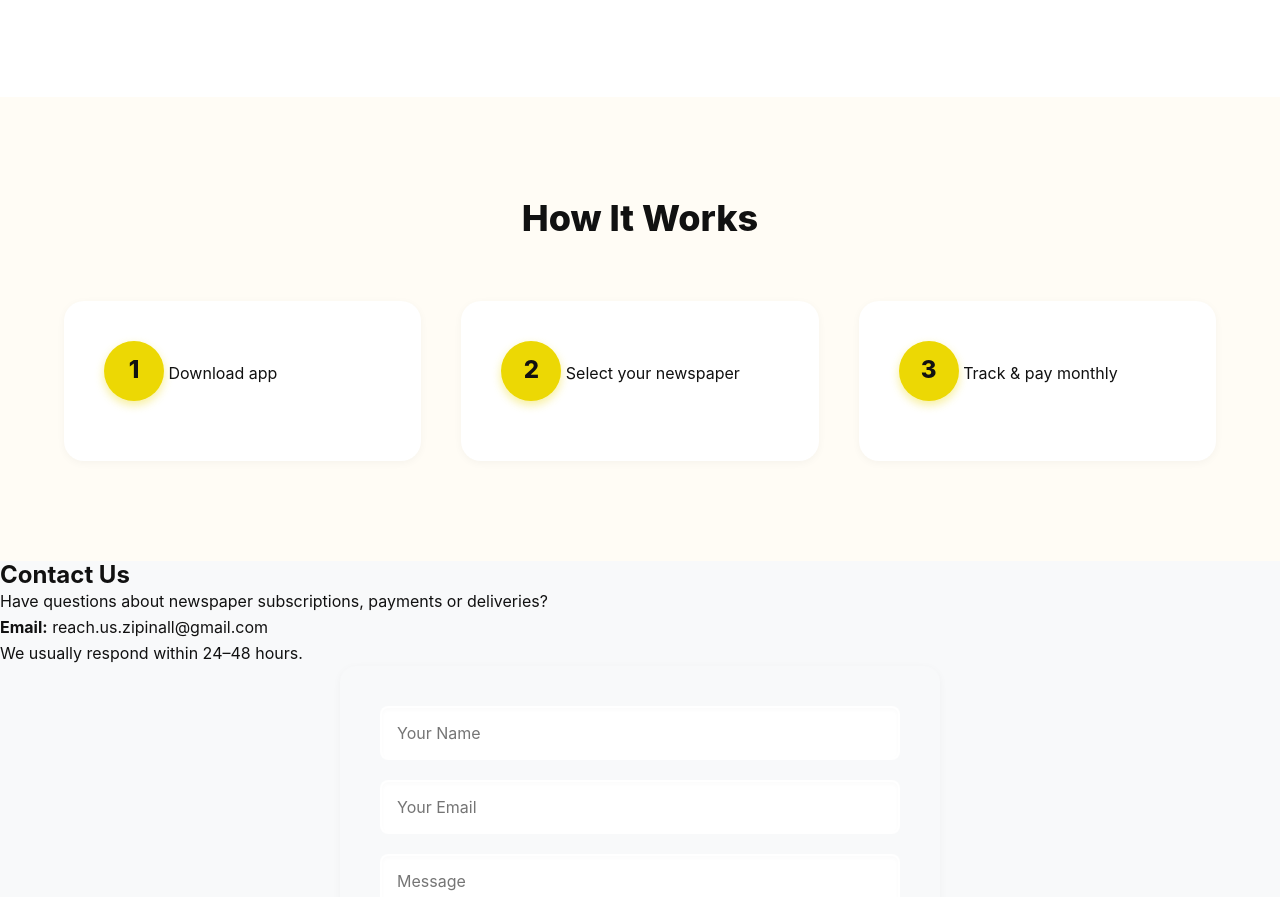
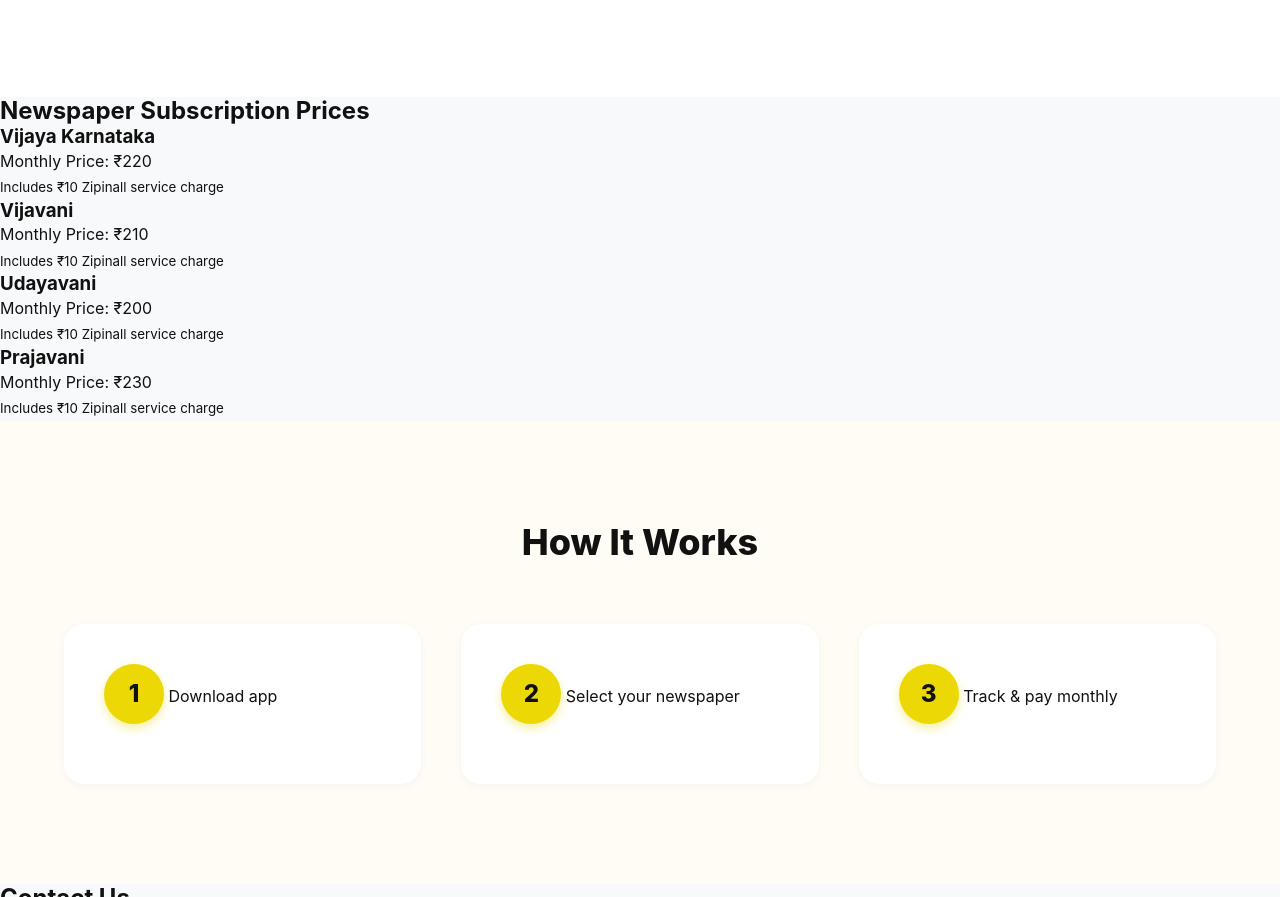
Before and after one commit to Everything-01/ZipInAll-Business, a plain HTML site: page index.html in a window 1280 px wide. Shown: the part 1118-2015 px from the top of the page. Drawn offline with Linux system fonts and the light colour scheme.

Commit message:
Update index.html

```diff
--- a/index.html
+++ b/index.html
@@ -58,6 +58,10 @@
                 </div>
             </div>
         </section>
+<section id="newspaper-pricing">
+  <h2>Newspaper Subscription Prices</h2>
+  <div id="price-list"></div>
+</section>
 
         <section id="how" class="how">
             <h2>How It Works</h2>
@@ -96,6 +100,9 @@
     <script src="js/markdown-parser.js" defer></script>
     <script src="js/page-renderer.js" defer></script>
     <script src="js/main.js" defer></script>
+    <script src="js/prices.js"></script>
+<script src="js/renderprices.js"></script>
+
 </body>
 <footer>
   <p>
```
